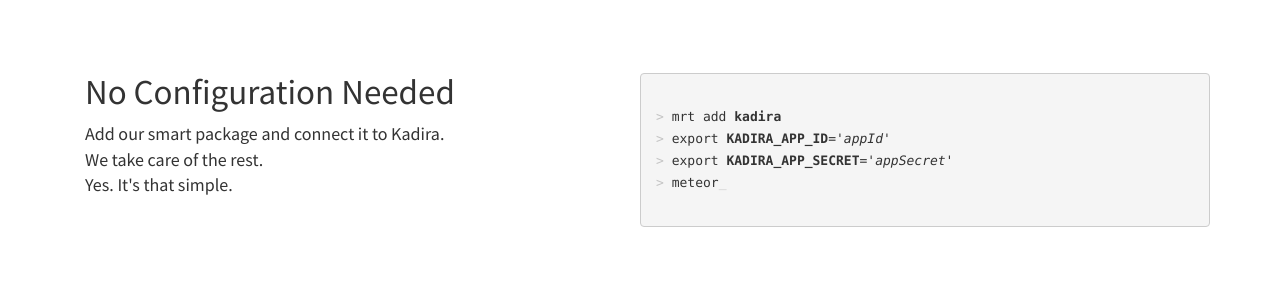
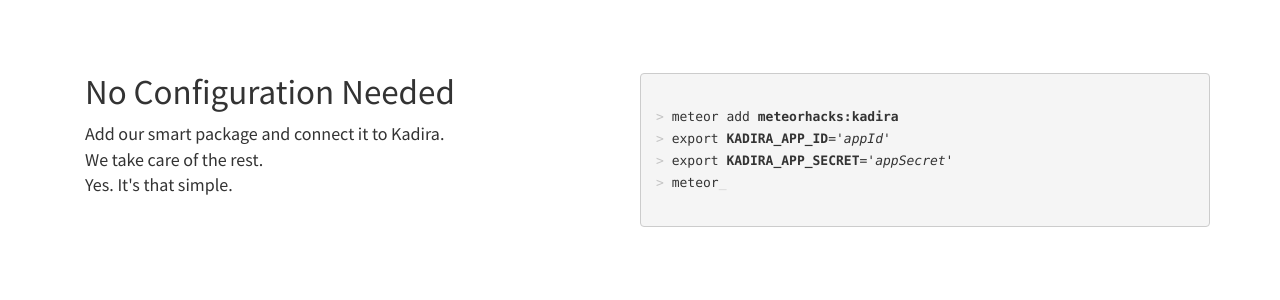
Before and after one commit to kadiraio/kadiraio.github.io, a Jekyll site: the page built from index.html, in a window 1280 px wide and 900 px high, scrolled down 2429 px. Shown: the part 243-543 px from the top of the window. Built offline with Jekyll 4.4.1, drawn with Linux system fonts in a browser that asks for light colours; the list of posts is cut into pages by our own code.

Commit message:
updated config instructions for meteor 0.9

```diff
--- a/_layouts/home.html
+++ b/_layouts/home.html
@@ -60,7 +60,7 @@
       </div>
       <pre class="col-md-6 example">
 
-<span>&gt;</span> mrt add <strong>kadira</strong>
+<span>&gt;</span> meteor add <strong>meteorhacks:kadira</strong>
 <span>&gt;</span> export <strong>KADIRA_APP_ID</strong>=<em>'appId'</em>
 <span>&gt;</span> export <strong>KADIRA_APP_SECRET</strong>=<em>'appSecret'</em>
 <span>&gt;</span> meteor<span class="code-caret">_</span>
```
